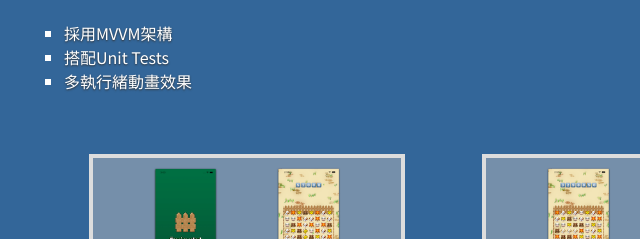
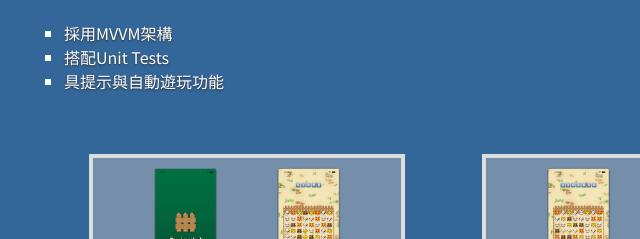
Before and after one commit to anxhuang/works, a plain HTML site: page index.html in a window 1280 px wide. Shown: the part 262-501 px from the top of the page, 0-640 px from the left. Drawn offline with Linux system fonts and the light colour scheme.

Commit message:
update index.html

```diff
--- a/index.html
+++ b/index.html
@@ -29,7 +29,7 @@
 		<ul>
 			<li>採用MVVM架構</li>
 			<li>搭配Unit Tests</li>
-			<li>多執行緒動畫效果</li>
+			<li>具提示與自動遊玩功能</li>
 		</ul>
 	  </p>
 	  <div id="shots">
```
